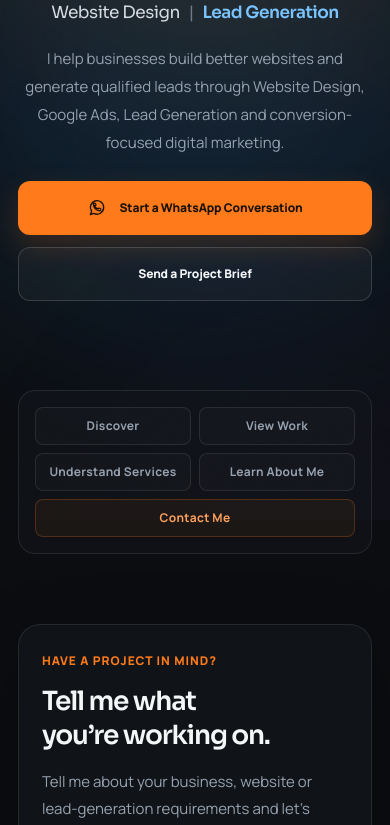
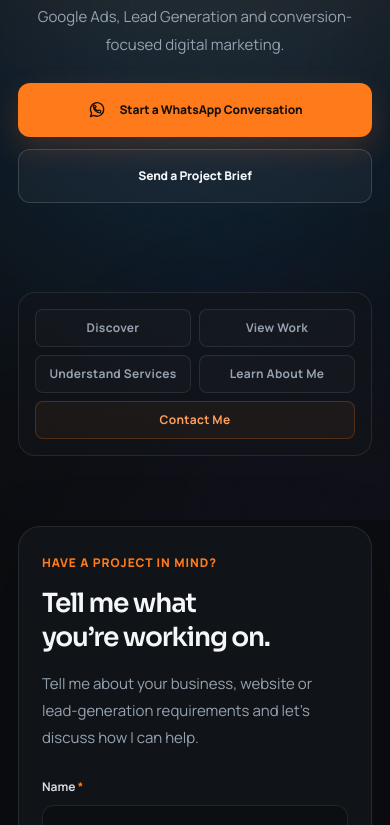
Before and after one commit to khanussu007/Claude, a website: page public/contact.html in a window 390 px wide. Shown: the part 324-1149 px from the top of the page. Drawn offline with Linux system fonts and the light colour scheme.

Commit message:
Update contact.css

```diff
--- a/public/assets/css/contact.css
+++ b/public/assets/css/contact.css
@@ -551,7 +551,9 @@
 
 @media (max-width: 960px) {
   .contact-hero {
-    min-height: 640px;
+    /* Header is sticky (in normal flow) at <=960px, so the fixed-header offset is no longer needed. */
+    min-height: 0;
+    padding-top: clamp(28px, 5vw, 48px);
   }
 
   .contact-layout {
@@ -583,7 +585,7 @@
 @media (max-width: 760px) {
   .contact-hero {
     min-height: auto;
-    padding: 142px 0 72px;
+    padding: clamp(28px, 5vw, 48px) 0 72px;
   }
 
   .contact-hero h1 {
@@ -625,7 +627,7 @@
 
 @media (max-width: 580px) {
   .contact-hero {
-    padding: 126px 0 65px;
+    padding: clamp(28px, 5vw, 48px) 0 65px;
   }
 
   .contact-hero .hero-eyebrow {
```
